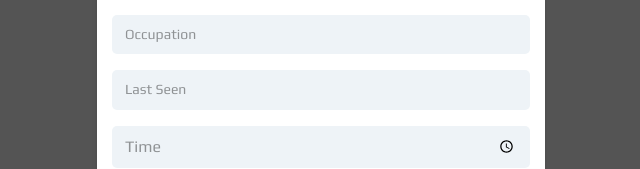
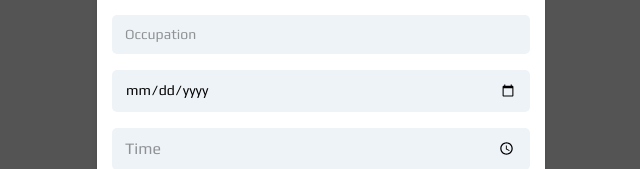
Before and after one commit to ShaYri12/Missing-Activists, a Next.js app: page /addperson in a window 1280 px wide. Shown: the part 408-577 px from the top of the page, without its empty margins (319-959 px from the left). Built offline with nearby package versions, Linux system fonts and the light colour scheme.

Commit message:
fix date

```diff
--- a/src/app/addperson/page.tsx
+++ b/src/app/addperson/page.tsx
@@ -212,7 +212,7 @@ const AddPerson = () => {
               required
             />
             <input
-              type="text"
+              type="date"
               name="lastSeen"
               placeholder="Last Seen"
               value={formData.lastSeen}
--- a/src/app/editperson/page.tsx
+++ b/src/app/editperson/page.tsx
@@ -340,7 +340,7 @@ const EditPerson = () => {
               onChange={handleInputChange}
             />
             <input
-              type="text"
+              type="date"
               placeholder="Last Seen"
               className="w-full py-[10px] px-[13px] bg-[#EEF3F7] rounded-[5px] text-[14px] font-[400] leading-[19.6px] placeholder-[#00000066]"
               name="lastSeen"
```
